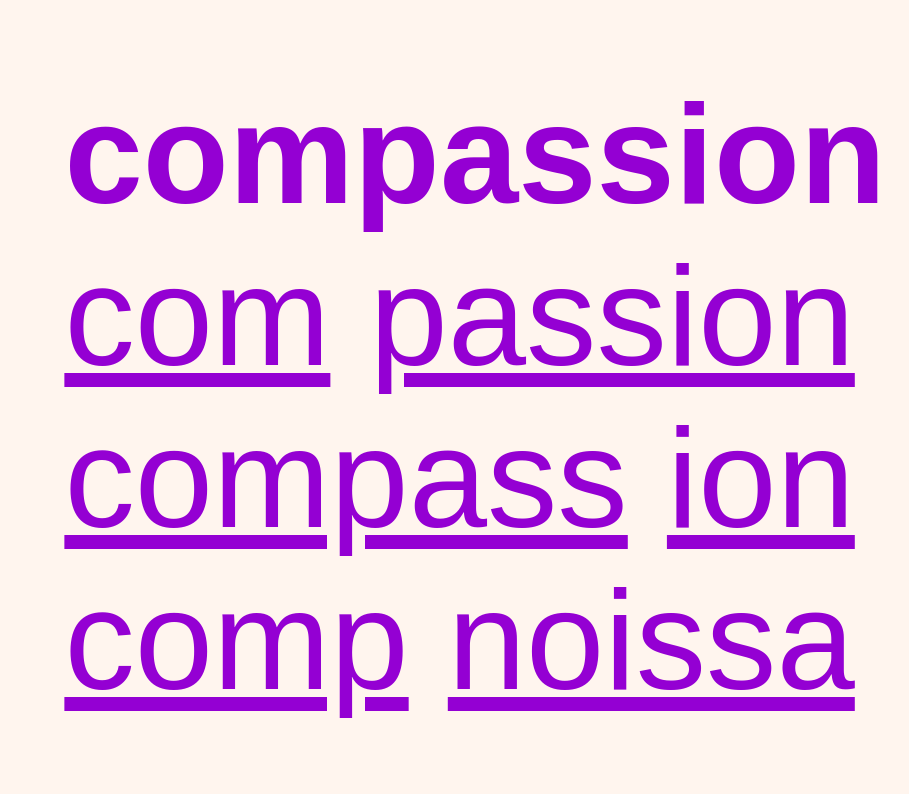
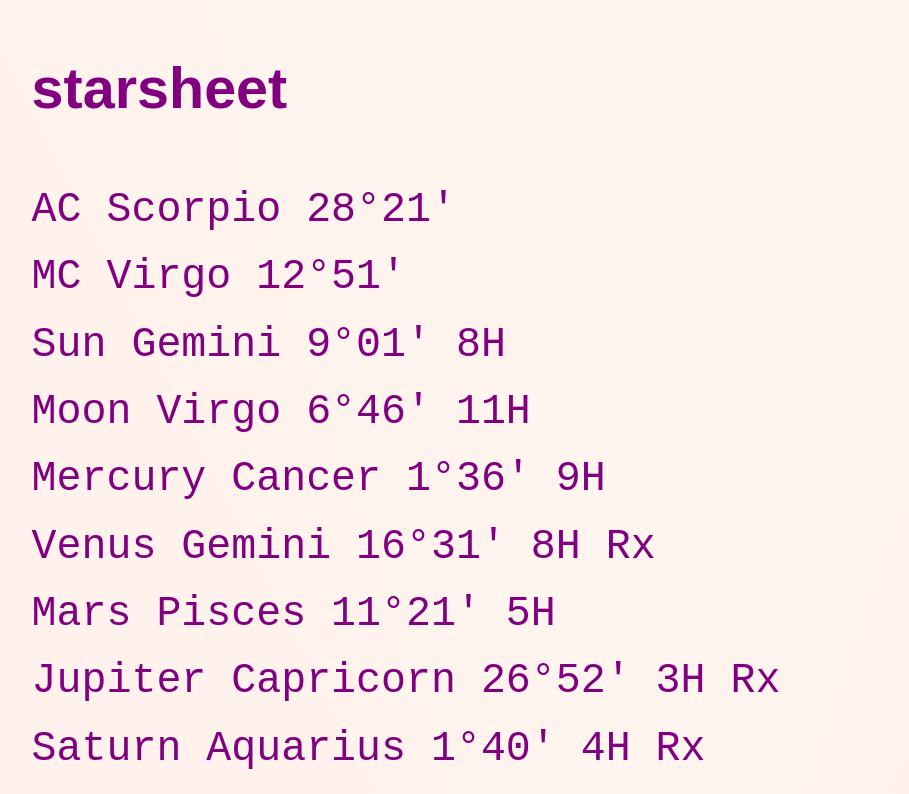
Before and after one commit to webmural/starsheet, a plain HTML site: page index.html in a window 1280 px wide. Shown: the top 794 px of the page, without its empty margins (10-919 px from the left). Drawn offline with Linux system fonts and the light colour scheme.

Commit message:
#1 lifelines

```diff
--- a/feel.css
+++ b/feel.css
@@ -1,26 +1,30 @@
-.mahalo {
-  font-size: max(2em, 11vw);
-  font-family: fantasy;
+html {
+  font-size: max(3ch, 2vw + 2vh);
   font-family: sans-serif;
+  line-height: 1.618;
 }
 
-@media (orientation: portrait) {
-  .mahalo {
-    line-height: 2;
-  }
+body {
+  margin: auto;
+  overflow-wrap: anywhere;
+  padding: 1em;
 }
 
-.vessel {
-  margin: auto;
-  overflow-wrap: anywhere;
-  padding: 1ex;
+h1 {
+  font-size: 1.382em;
+  margin: 0;
 }
 
-.aloha {
+h2 {
   font-size: inherit;
   margin: 0;
 }
 
-.macaw {
+p {
   margin: auto;
 }
+
+
+blockquote {
+  margin: 0;
+}
--- a/full.css
+++ b/full.css
@@ -13,31 +13,31 @@
 
 @media (color) {
   :focus {
-    background-color: blueviolet;
-    color: seashell;
+    background-color: turquoise;
+    color: indigo;
   }
 
   ::selection {
-    background: #323;
-    color: #bae;
+    background: gold;
+    color: darkviolet;
   }
 
   :root {
-    background-color: darkviolet;
+    background-image: conic-gradient(darkviolet, blueviolet, darkviolet);
+    background-color: purple;
     color: seashell;
-  }
-}
-
-@media (prefers-contrast: more) {
-  :focus {
-    background-color: turquoise;
-    color: indigo;
   }
 }
 
 @media (prefers-color-scheme: light) {
   :root {
-    background-color: seashell;
-    color: darkviolet;
+    background-image: conic-gradient(seashell, mistyrose, seashell);
+    background-color: mistyrose;
+    color: purple;
+  }
+
+  ::selection {
+    background: darkviolet;
+    color: peachpuff;
   }
 }
--- a/index.html
+++ b/index.html
@@ -1,22 +1,62 @@
 <!DOCTYPE html>
-<html lang="en-US" class="mahalo">
+<html lang="en-US">
 <meta charset="utf-8">
 
-<title>compassion</title>
+<title>starsheet</title>
 
 <meta name="viewport" content="width=device-width">
 <meta name="theme-color" content="darkviolet">
 <meta name="color-scheme" content="dark">
-<meta name="description" content="compassion feeling">
+<meta name="description" content="astrology">
 
 <link rel="stylesheet" href="full.css" media=(color)>
 <link rel="stylesheet" href="feel.css" media=all>
+<base href="https://webmural.com">
+<link rel href="/compassion">
+<link rel href="/rising">
 
-<base href="https://webmural.com">
-<body class="vessel">
+<h1>
+  starsheet
+</h1>
 
-<article class="volcano">
-  <h1 class="aloha">compassion</h1>
+<pre>
+AC Scorpio 28°21'
+MC Virgo 12°51'
+Sun Gemini 9°01' 8H
+Moon Virgo 6°46' 11H
+Mercury Cancer 1°36' 9H
+Venus Gemini 16°31' 8H Rx
+Mars Pisces 11°21' 5H
+Jupiter Capricorn 26°52' 3H Rx
+Saturn Aquarius 1°40' 4H Rx
+Uranus Taurus 8°27' 7H
+Neptune Pisces 20°48' 5H
+Pluto Capricorn 24°43' 3H Rx
+Node (M) Cancer 0°17' 9H Rx
+Lilith (M) Aries 13°51' 6H
+Fortune Aquarius 26°06' 4H
+Vertex Cancer 12°22' 9H
+Chiron Aries 8°39' 6H
+Ceres Pisces 8°57' 5H
+Pallas Aquarius 0°24' 4H Rx
+Juno Libra 5°49' 12H
+Vesta Gemini 27°56' 8H
+Eros Taurus 2°26' 7H
+Sappho Virgo 29°04' 11H
+Psyche Taurus 9°38' 7H
+Eris Aries 24°20' 6H
+Pholus Capricorn 3°36' 3H Rx
+Sedna Taurus 27°55' 7H
+Chariklo Capricorn 29°06' 3H Rx
+Haumea Libra 26°04' 12H Rx
+Makemake Libra 4°55' 12H Rx
+Hygeia Gemini 25°48' 8H
+</pre>
+
+<blockquote cite="/compassion">
+  <h2 class="aloha">
+    <a href="/compassion">compassion</a>
+  </h2>
   <p class="macaw">
     <a href="/">com</a>
     <a href="/mahalo">passion</a>
@@ -26,4 +66,4 @@
   <p class="macaw">
     <a href="/composure">comp</a>
     <a href="/cumbra">noissa</a>
-</article>
+</blockquote>
```
Also changed, not shown: 1 other file.
